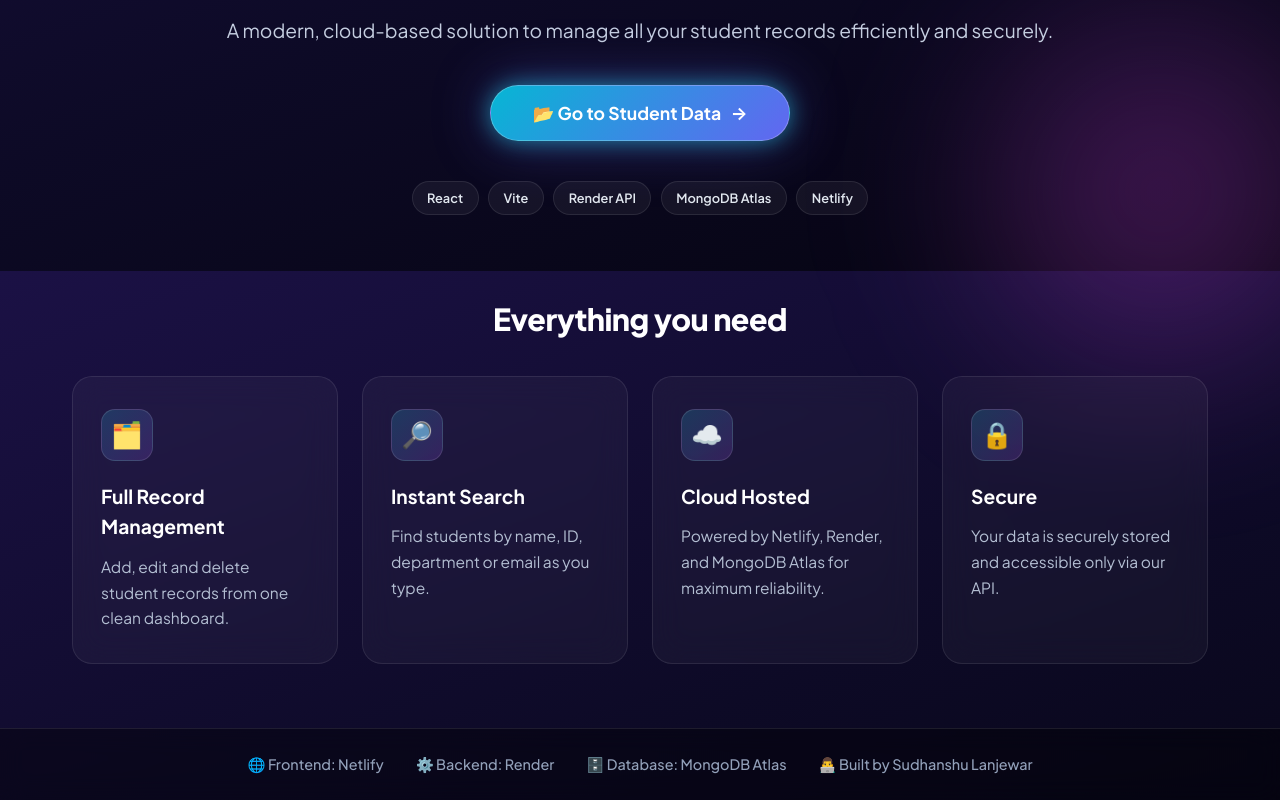
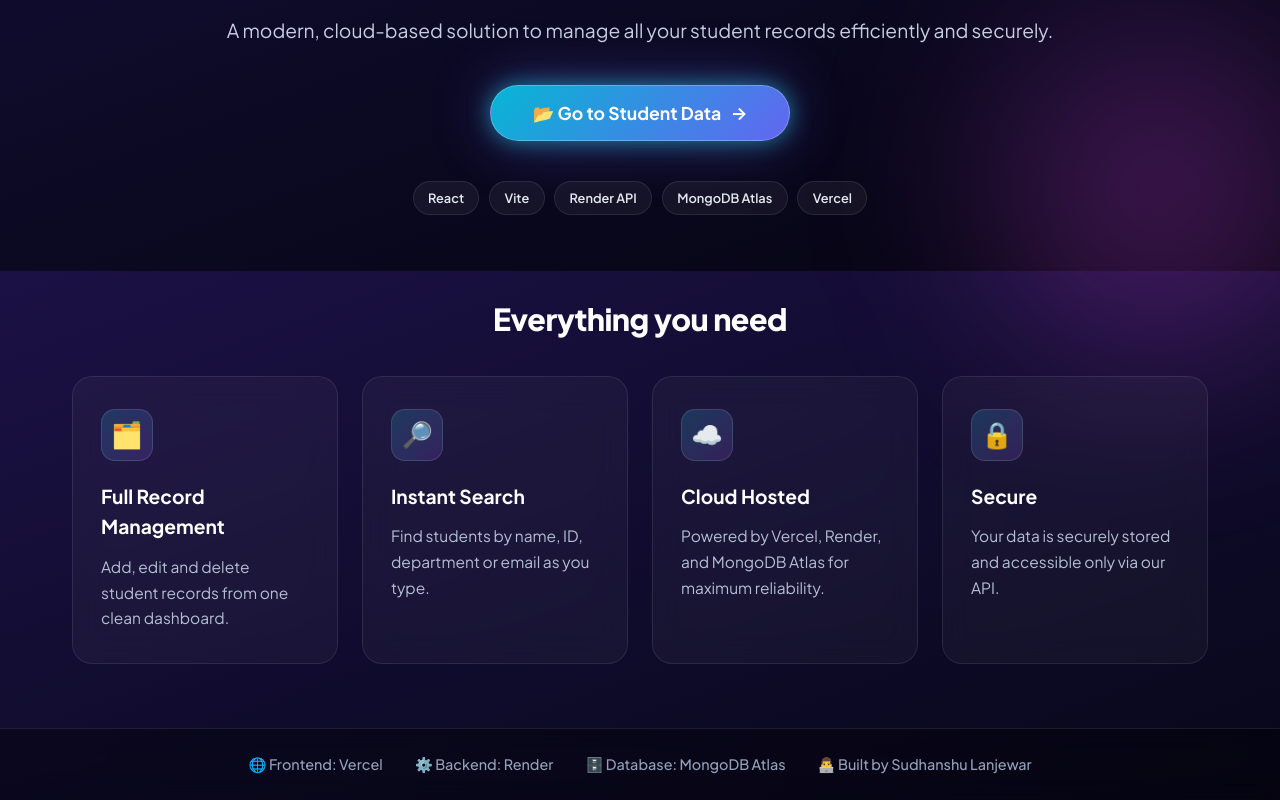
Before and after one commit to SudhanshuLanjewar/student-frontend, a React (Vite) app: page / in a window 1280 px wide. Shown: the part 529-1329 px from the top of the page. Built offline with nearby package versions, Linux system fonts and the light colour scheme; no server answers.

Commit message:
content: replace Netlify with Vercel on home page and footer

```diff
--- a/src/App.jsx
+++ b/src/App.jsx
@@ -132,7 +132,7 @@
       </main>
 
       <footer className="app-footer">
-        <span>🌐 Frontend: Netlify</span>
+        <span>🌐 Frontend: Vercel</span>
         <span>⚙️ Backend: Render</span>
         <span>🗄️ Database: MongoDB Atlas</span>
         <span>👨‍💻 Built by Sudhanshu Lanjewar</span>
--- a/src/components/Home.jsx
+++ b/src/components/Home.jsx
@@ -12,7 +12,7 @@
   {
     icon: '☁️',
     title: 'Cloud Hosted',
-    text: 'Powered by Netlify, Render, and MongoDB Atlas for maximum reliability.',
+    text: 'Powered by Vercel, Render, and MongoDB Atlas for maximum reliability.',
   },
   {
     icon: '🔒',
@@ -21,7 +21,7 @@
   },
 ];
 
-const stack = ['React', 'Vite', 'Render API', 'MongoDB Atlas', 'Netlify'];
+const stack = ['React', 'Vite', 'Render API', 'MongoDB Atlas', 'Vercel'];
 
 export default function Home({ onNavigate }) {
   return (
```
